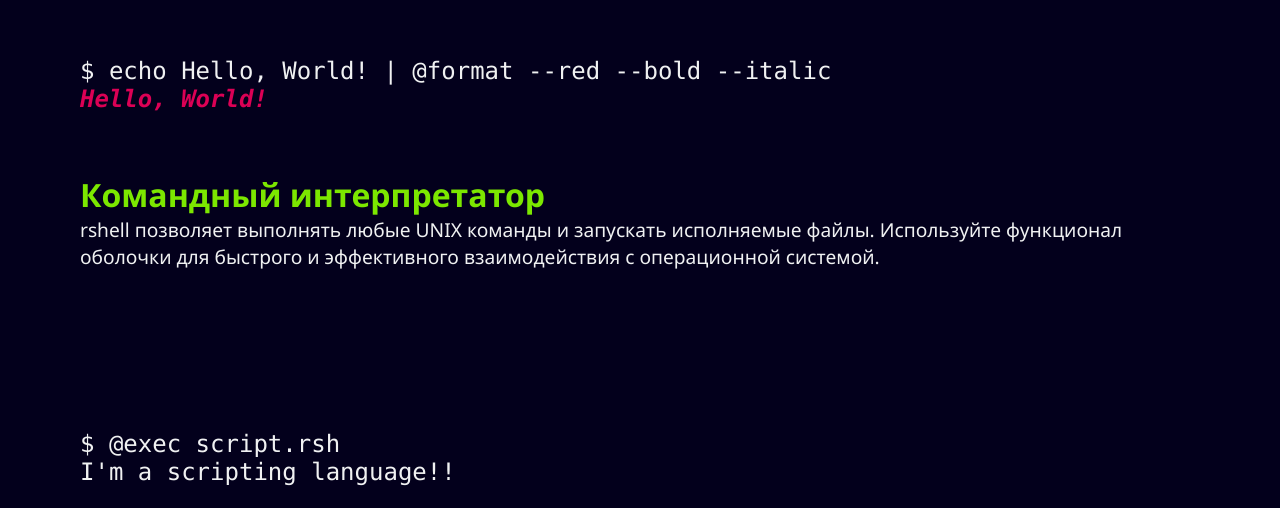
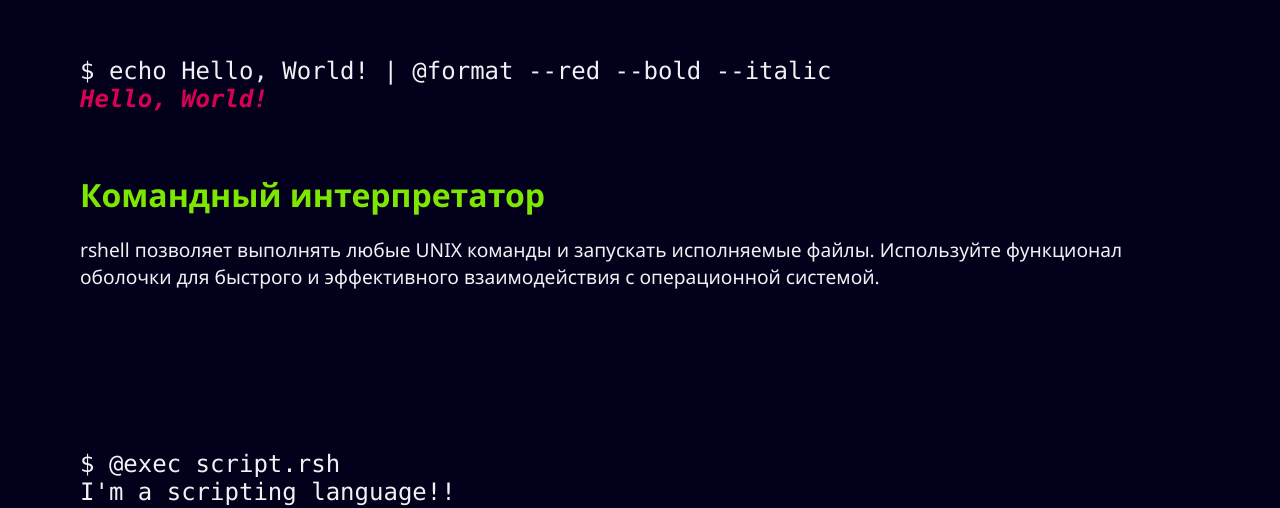
Before and after one commit to shelepuginivan/rshell-web, a Next.js app: page / in a window 1280 px wide. Shown: the part 823-1331 px from the top of the page. Built offline with nearby package versions, Linux system fonts and the light colour scheme.

Commit message:
added `<h1>` margin

```diff
--- a/src/styles/global.sass
+++ b/src/styles/global.sass
@@ -28,6 +28,7 @@ code *, kbd
 h1
 	font-size: xx-large
 	color: $accent-green
+	margin-bottom: 20px
 
 
 section
```
